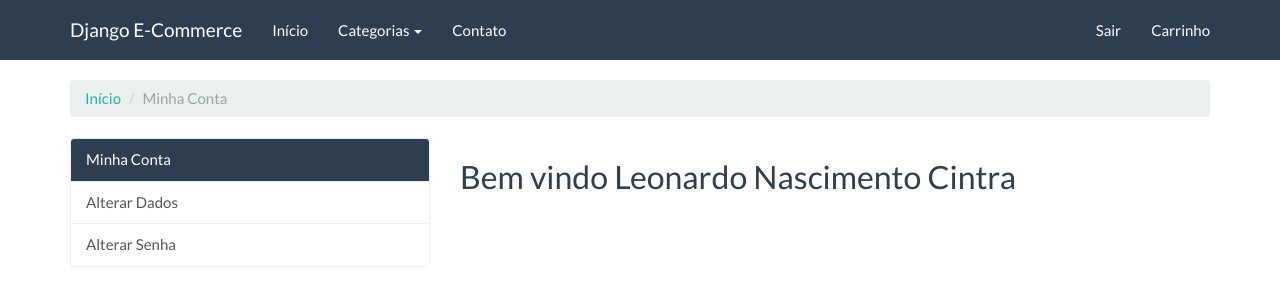
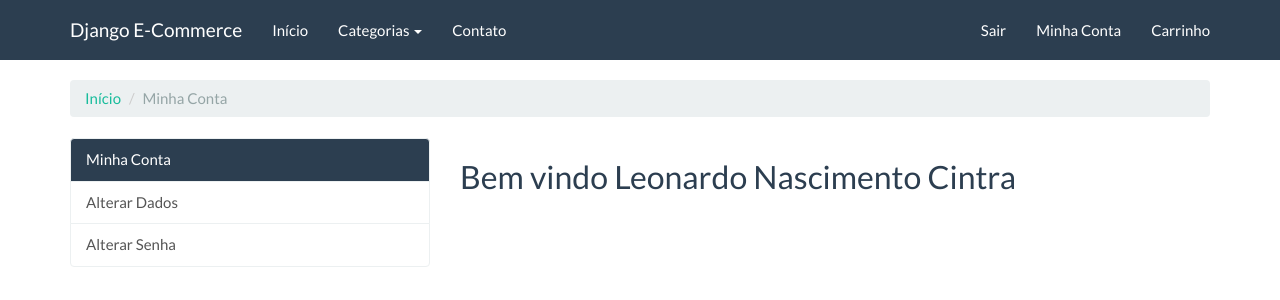
Before and after one commit to leonardocintra/loja-virtual, a Django app: a page that uses core/templates/base.html in a window 1280 px wide. Shown: the top 300 px of the page. Run offline with Django 4.2, Linux system fonts and the light colour scheme; a user stored in the database is signed in; data comes from the database, SQL or seed files in the repository; some libraries are stand-ins or nearby versions.

Commit message:
add url minha conta

```diff
--- a/core/templates/base.html
+++ b/core/templates/base.html
@@ -44,6 +44,7 @@
           <ul class="nav navbar-nav navbar-right">
             {% if user.is_authenticated %}
               <li><a href="{% url 'logout' %}">Sair</a></li>
+              <li><a href="{% url 'accounts:index' %}">Minha Conta</a></li>
             {% else %}
               <li><a href="{% url 'login' %}">Entrar</a></li>
               <li><a href="{% url 'accounts:register' %}">Cadastro</a></li>
```
